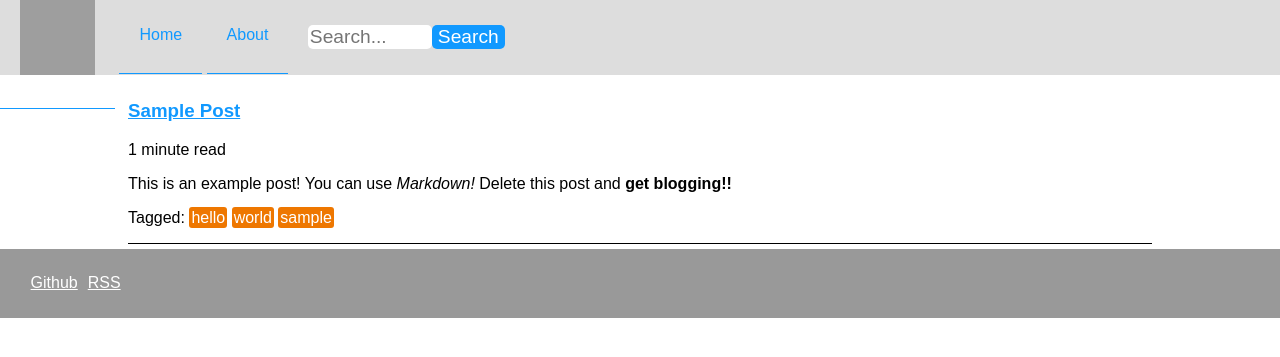
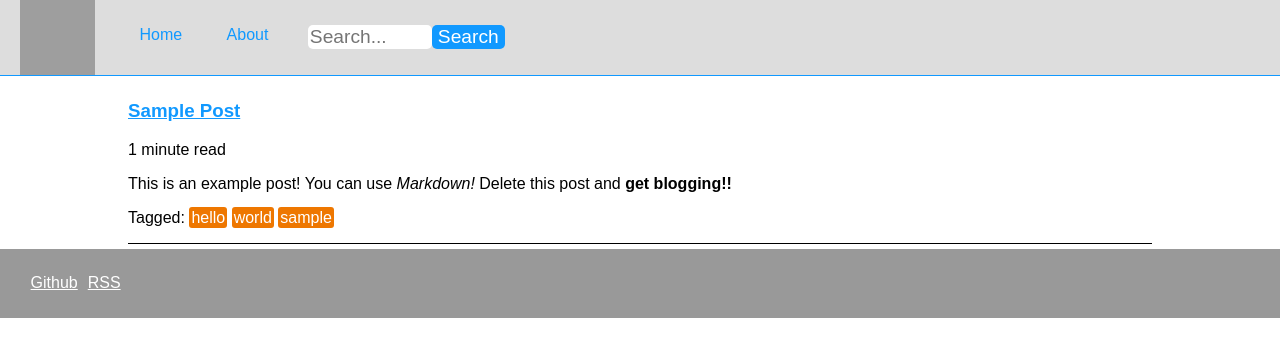
Before and after one commit to daeshu/calen, a Jekyll site: the page built from index.html, in a window 1280 px wide. Shown: the top 357 px of the page. Built offline with Jekyll 4.4.1, drawn with Linux system fonts in a browser that asks for light colours; the list of posts is cut into pages by our own code; grey boxes are pictures that could not be loaded.

Commit message:
Whoops, move border

```diff
--- a/_sass/_style.scss
+++ b/_sass/_style.scss
@@ -46,6 +46,7 @@
     width: 100%;
     height: 75px;
     vertical-align: bottom;
+    border-bottom: solid 1px $accent;
 }
 nav a {
     vertical-align: bottom;
@@ -58,7 +59,6 @@
     position: relative;
     bottom: 35px;
     background-color: $nav;
-    border-bottom: solid 1px $accent;
 }
 nav a.logo {
     bottom: 0px;
```
